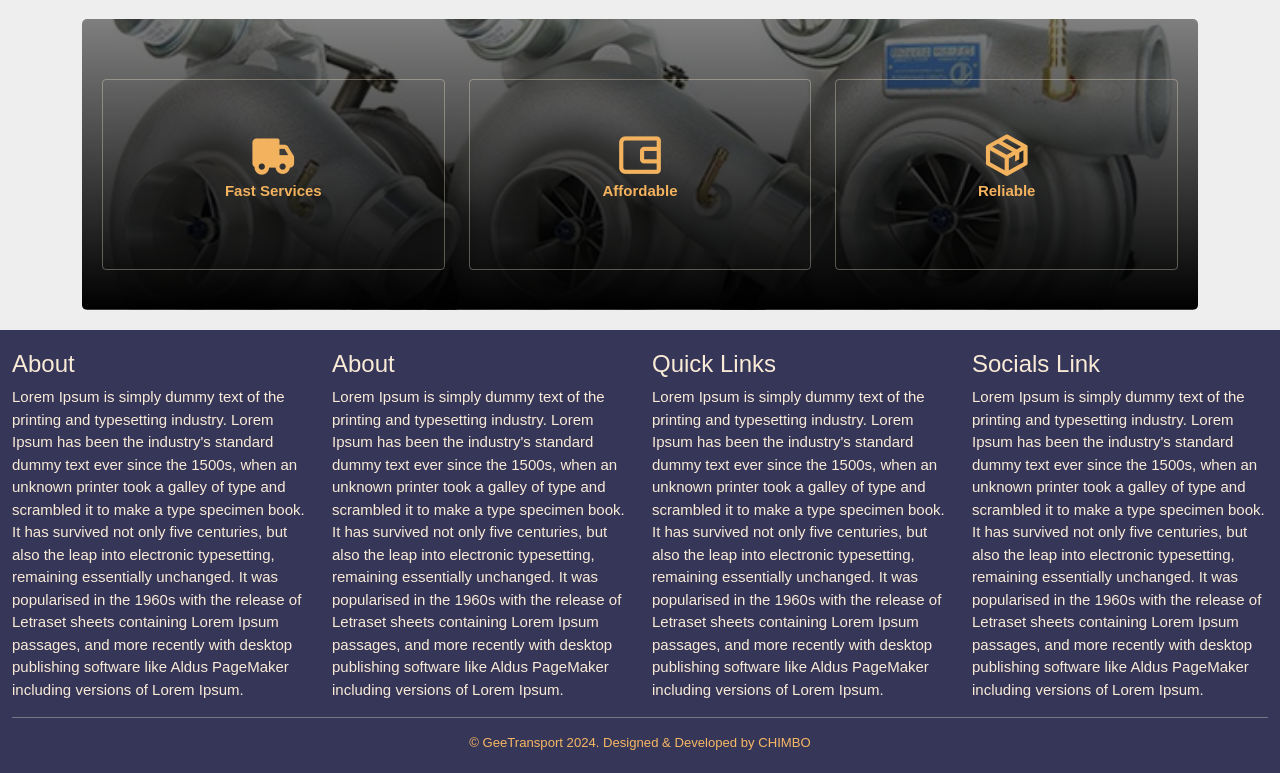
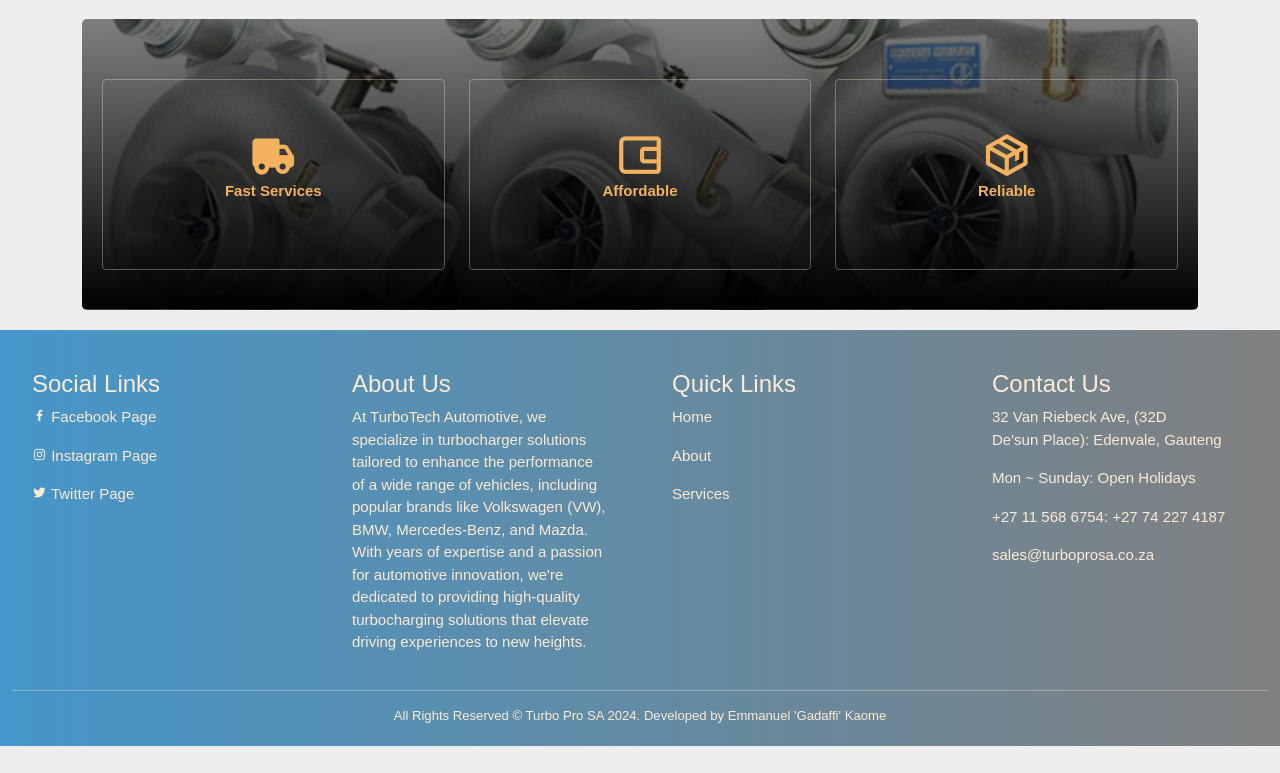
Before and after one commit to ManGeelato/turbo, a React (Vite) app: page /about in a window 1280 px wide. Shown: the part 1464-2237 px from the top of the page. After the commit the page ends 2210 px from the top, so only its background shows below. Built offline with nearby package versions, Linux system fonts and the light colour scheme.

Commit message:
second commit

```diff
--- a/src/components/footer/Footer.css
+++ b/src/components/footer/Footer.css
@@ -1,8 +1,14 @@
 #footerPage{
   margin-top: 20px;
-    background-color: #363658;
+    /* background-color: #4596C9; */
+    background: -webkit-linear-gradient(0deg, #4596C9, #808080);
     padding-top: 20px;
     padding-bottom: 20px;
+}
+#footerCard{
+  /* border: 1px solid #f8b864; */
+  padding: 20px;
+  border-radius: 5px;
 }
 #footerCard h4{
   color: antiquewhite;
@@ -10,6 +16,17 @@
 #footerCard p{
     color: antiquewhite;
 }
+#footerCard a {
+  color: antiquewhite;
+  text-decoration: none;
+}
+#footerCard a:hover {
+  background: -webkit-linear-gradient(0deg, #4596C9, #f8b864);
+  -webkit-background-clip: text;
+  background-clip: text;
+  color: transparent;
+}
+
 #footerRightCard{
   border-top: 1px solid #faebd759;
   padding-top: 15px;
@@ -17,6 +34,19 @@
   align-items: center;
   justify-content: center;
 }
+
+#footerRightCard a {
+  color: antiquewhite;
+  text-decoration: none;
+}
+
+#footerRightCard a:hover{
+  background: -webkit-linear-gradient(0deg, #074972, #f8b864);
+  -webkit-background-clip: text;
+  background-clip: text;
+  color: transparent;
+}
+
 #footerRightCard small{
-    color: #f8b864;
+  color: antiquewhite;
 }
--- a/src/components/footer/Footer.jsx
+++ b/src/components/footer/Footer.jsx
@@ -6,75 +6,47 @@ function Footer() {
       <div class="row">
         <div class="col-lg-3 col-md-4">
           <div id="footerCard">
-            <h4>About</h4>
+            <h4>Social Links</h4>
             <p>
-              Lorem Ipsum is simply dummy text of the printing and typesetting
-              industry. Lorem Ipsum has been the industry's standard dummy text
-              ever since the 1500s, when an unknown printer took a galley of
-              type and scrambled it to make a type specimen book. It has
-              survived not only five centuries, but also the leap into
-              electronic typesetting, remaining essentially unchanged. It was
-              popularised in the 1960s with the release of Letraset sheets
-              containing Lorem Ipsum passages, and more recently with desktop
-              publishing software like Aldus PageMaker including versions of
-              Lorem Ipsum.
+              <i class="bx bxl-facebook"></i> Facebook Page
+            </p>
+            <p>
+              <i class="bx bxl-instagram"></i> Instagram Page
+            </p>
+            <p>
+              <i class="bx bxl-twitter"></i> Twitter Page
             </p>
           </div>
         </div>
         <div class="col-lg-3 col-md-4">
-        <div id="footerCard">
-            <h4>About</h4>
+          <div id="footerCard">
+            <h4>About Us</h4>
             <p>
-              Lorem Ipsum is simply dummy text of the printing and typesetting
-              industry. Lorem Ipsum has been the industry's standard dummy text
-              ever since the 1500s, when an unknown printer took a galley of
-              type and scrambled it to make a type specimen book. It has
-              survived not only five centuries, but also the leap into
-              electronic typesetting, remaining essentially unchanged. It was
-              popularised in the 1960s with the release of Letraset sheets
-              containing Lorem Ipsum passages, and more recently with desktop
-              publishing software like Aldus PageMaker including versions of
-              Lorem Ipsum.
+              At TurboTech Automotive, we specialize in turbocharger solutions tailored to enhance the performance of a wide range of vehicles, including popular brands like Volkswagen (VW),
+              BMW, Mercedes-Benz, and Mazda. With years of expertise and a passion for automotive innovation, we're dedicated to providing high-quality turbocharging solutions that elevate driving experiences to new heights.
             </p>
           </div>
         </div>
         <div class="col-lg-3 col-md-4">
-        <div id="footerCard">
+          <div id="footerCard">
             <h4>Quick Links</h4>
-            <p>
-              Lorem Ipsum is simply dummy text of the printing and typesetting
-              industry. Lorem Ipsum has been the industry's standard dummy text
-              ever since the 1500s, when an unknown printer took a galley of
-              type and scrambled it to make a type specimen book. It has
-              survived not only five centuries, but also the leap into
-              electronic typesetting, remaining essentially unchanged. It was
-              popularised in the 1960s with the release of Letraset sheets
-              containing Lorem Ipsum passages, and more recently with desktop
-              publishing software like Aldus PageMaker including versions of
-              Lorem Ipsum.
-            </p>
+            <p><a href="/">Home</a></p>
+            <p><a href="/about">About</a></p>
+            <p><a href="/services">Services</a></p>
           </div>
         </div>
         <div class="col-lg-3 col-md-4">
-        <div id="footerCard">
-            <h4>Socials Link</h4>
-            <p>
-              Lorem Ipsum is simply dummy text of the printing and typesetting
-              industry. Lorem Ipsum has been the industry's standard dummy text
-              ever since the 1500s, when an unknown printer took a galley of
-              type and scrambled it to make a type specimen book. It has
-              survived not only five centuries, but also the leap into
-              electronic typesetting, remaining essentially unchanged. It was
-              popularised in the 1960s with the release of Letraset sheets
-              containing Lorem Ipsum passages, and more recently with desktop
-              publishing software like Aldus PageMaker including versions of
-              Lorem Ipsum.
-            </p>
+          <div id="footerCard">
+            <h4>Contact Us</h4>
+            <p> 32 Van Riebeck Ave, (32D De'sun Place): Edenvale, Gauteng </p>
+            <p> Mon ~ Sunday: Open Holidays</p>
+            <p> +27 11 568 6754: +27 74 227 4187 </p>
+            <p> sales@turboprosa.co.za </p>
           </div>
         </div>
       </div>
       <div id="footerRightCard">
-        <small>&copy; GeeTransport 2024. Designed & Developed by CHIMBO</small>
+        <small>All Rights Reserved &copy; Turbo Pro SA 2024. Developed by <a href="https://emmanuelkaome-mangeelato.vercel.app/" target="_blank">Emmanuel 'Gadaffi' Kaome</a></small>
       </div>
     </div>
   );
--- a/src/components/header/Navbar.css
+++ b/src/components/header/Navbar.css
@@ -1,5 +1,7 @@
 .navbar {
-  background-color: #363658;
+  /* background-color: #363658; */
+  /* background-color: #4596C9; */
+  background: -webkit-linear-gradient(0deg, #4596C9, #808080);
 }
 .navbar-brand {
   background: -webkit-linear-gradient(
@@ -48,7 +50,7 @@
   padding: 10px 25px;
   background-color: #faebd7;
   border: none;
-  border-radius: 2px;
+  border-radius: 5px;
 }
 #navBtn button:hover {
   color: #2b2be3;
--- a/src/pages/home/Home.jsx
+++ b/src/pages/home/Home.jsx
@@ -33,7 +33,7 @@ function Home() {
           Driving Growth, Building Trust - Delivering Beyond Expectations Every
           Step of the Way
         </p>
-        <button>Our Work</button>
+        <button id="homeMessage">Our Work</button>
       </div>
     </div>,
   ];
@@ -65,7 +65,7 @@ function Home() {
               </div>
               <div id="homeAddressCardText">
                 <small>
-                32 Van Riebeck Ave, (Shop 32D)<br></br>: Edenvale, Gauteng
+                32 Van Riebeck Ave, (32D De'sun Place)<br></br>: Edenvale, Gauteng
                 </small>
               </div>
             </div>
@@ -113,91 +113,61 @@ function Home() {
           <div class="row">
             <div class="col-lg-4 col-md-4">
               <div id="homeBannerCard">
-                <i class="bx bx-bar-chart-alt-2"></i>
-                <h5> Lorem Ipsum is simply dummy text</h5>
+                <i class="bx bx-notepad"></i>
+                <h5>Research and Development:</h5>
                 <p>
-                  Lorem Ipsum is simply dummy text of the printing and
-                  typesetting industry. Lorem Ipsum has been the industry's
-                  standard dummy text ever since the 1500s, when an unknown
-                  printer took a galley of type and scrambled it to make a type
-                  specimen book. It has survived not only five centuries, but
-                  also the leap into electronic typesetting, remaining
-                  essentially unchanged. .
+                  Designing and engineering turbocharger systems require significant research and development efforts.
+                  This involves designing components, testing prototypes, and optimizing performance.
                 </p>
               </div>
             </div>
             <div class="col-lg-4 col-md-4">
               <div id="homeBannerCard">
               <i class='bx bx-notepad'></i>
-                <h5> Lorem Ipsum is simply dummy text</h5>
+                <h5>Sales and Distribution:</h5>
                 <p>
-                  Lorem Ipsum is simply dummy text of the printing and
-                  typesetting industry. Lorem Ipsum has been the industry's
-                  standard dummy text ever since the 1500s, when an unknown
-                  printer took a galley of type and scrambled it to make a type
-                  specimen book. It has survived not only five centuries, but
-                  also the leap into electronic typesetting, remaining
-                  essentially unchanged. .
+                  Turbocharger companies sell their products to various customers, including automotive manufacturers, aftermarket retailers, and individual consumers.
+                  They may have distribution networks to reach customers worldwide.
                 </p>
               </div>
             </div>
             <div class="col-lg-4 col-md-4">
               <div id="homeBannerCard">
-              <i class='bx bxs-plane-take-off'></i>
-                <h5> Lorem Ipsum is simply dummy text</h5>
+              <i class='bx bx-notepad'></i>
+                <h5>Technical Support: </h5>
                 <p>
-                  Lorem Ipsum is simply dummy text of the printing and
-                  typesetting industry. Lorem Ipsum has been the industry's
-                  standard dummy text ever since the 1500s, when an unknown
-                  printer took a galley of type and scrambled it to make a type
-                  specimen book. It has survived not only five centuries, but
-                  also the leap into electronic typesetting, remaining
-                  essentially unchanged. .
+                  Providing technical support to customers is crucial, especially for aftermarket installations.
+                  This includes offering installation guidance, troubleshooting assistance, and maintenance advice.
                 </p>
               </div>
             </div>
             <div class="col-lg-4 col-md-4">
               <div id="homeBannerCard">
-              <i class='bx bx-line-chart'></i>
-                <h5> Lorem Ipsum is simply dummy text</h5>
+              <i class='bx bx-notepad'></i>
+                <h5>Product Innovation: </h5>
                 <p>
-                  Lorem Ipsum is simply dummy text of the printing and
-                  typesetting industry. Lorem Ipsum has been the industry's
-                  standard dummy text ever since the 1500s, when an unknown
-                  printer took a galley of type and scrambled it to make a type
-                  specimen book. It has survived not only five centuries, but
-                  also the leap into electronic typesetting, remaining
-                  essentially unchanged. .
+                  Staying competitive in the automotive industry requires continuous product innovation. Turbocharger companies may develop new technologies,
+                  improve efficiency, and explore alternative materials to enhance their products.
                 </p>
               </div>
             </div>
             <div class="col-lg-4 col-md-4">
               <div id="homeBannerCard">
-              <i class='bx bx-conversation'></i>
-                <h5> Lorem Ipsum is simply dummy text</h5>
+              <i class='bx bx-notepad'></i>
+                <h5>Manufacturing:</h5>
                 <p>
-                  Lorem Ipsum is simply dummy text of the printing and
-                  typesetting industry. Lorem Ipsum has been the industry's
-                  standard dummy text ever since the 1500s, when an unknown
-                  printer took a galley of type and scrambled it to make a type
-                  specimen book. It has survived not only five centuries, but
-                  also the leap into electronic typesetting, remaining
-                  essentially unchanged. .
+                  Producing turbochargers involves precision manufacturing processes. This includes machining components, assembling turbocharger units,
+                  and quality control inspections to ensure reliability and performance.
                 </p>
               </div>
             </div>
             <div class="col-lg-4 col-md-4">
               <div id="homeBannerCard">
-                <i class="bx bx-bar-chart-alt-2"></i>
-                <h5> Lorem Ipsum is simply dummy text</h5>
+                <i class="bx bx-notepad"></i>
+                <h5>Compliance and Regulation: </h5>
                 <p>
-                  Lorem Ipsum is simply dummy text of the printing and
-                  typesetting industry. Lorem Ipsum has been the industry's
-                  standard dummy text ever since the 1500s, when an unknown
-                  printer took a galley of type and scrambled it to make a type
-                  specimen book. It has survived not only five centuries, but
-                  also the leap into electronic typesetting, remaining
-                  essentially unchanged. .
+                  Ensuring compliance with industry standards and regulations is important for product safety and performance.
+                  Turbocharger companies need to adhere to emission standards in different markets.
                 </p>
               </div>
             </div>
@@ -236,11 +206,7 @@ function Home() {
           <div id="newsLetter">
             <h4>Please Subscribe To Our NewsLetter</h4>
             <p>
-              Lorem Ipsum is simply dummy text of the printing and typesetting
-              industry. Lorem Ipsum has been the industry's standard dummy text
-              ever since the 1500s, when an unknown printer took a galley of
-              type and scrambled it to make a type specimen book. It has
-              survived not only five centuries,{" "}
+              Subscribe to our newsletter below so you don't miss any updates from us!,{" "}
             </p>
             <div id="newsLetterInput">
               <input type="email" placeholder="Email address" />
@@ -313,7 +279,7 @@ function Home() {
                   </div>
                   <div id="homeContactCardIText">
                     <p>
-                    32 Van Riebeck Ave, (Shop 32D)<br></br>: Edenvale, Gauteng
+                    32 Van Riebeck Ave, (32D De'sun Place)<br></br>: Edenvale, Gauteng
                     </p>
                   </div>
                 </div>
```
Also changed, not shown: src/pages/home/Home.css (+16 -15 lines). Lines whose indentation alone changed are shown as unchanged.
